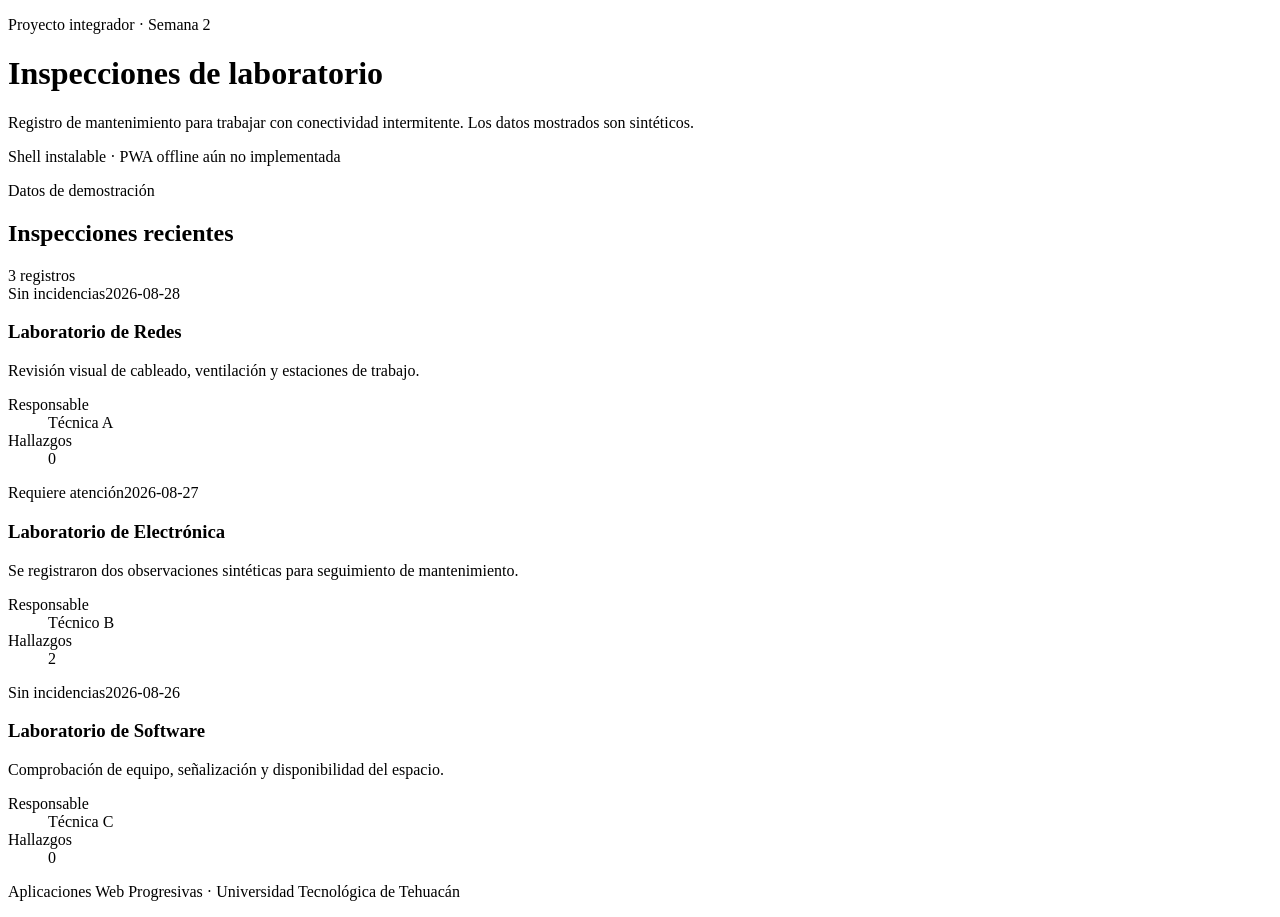
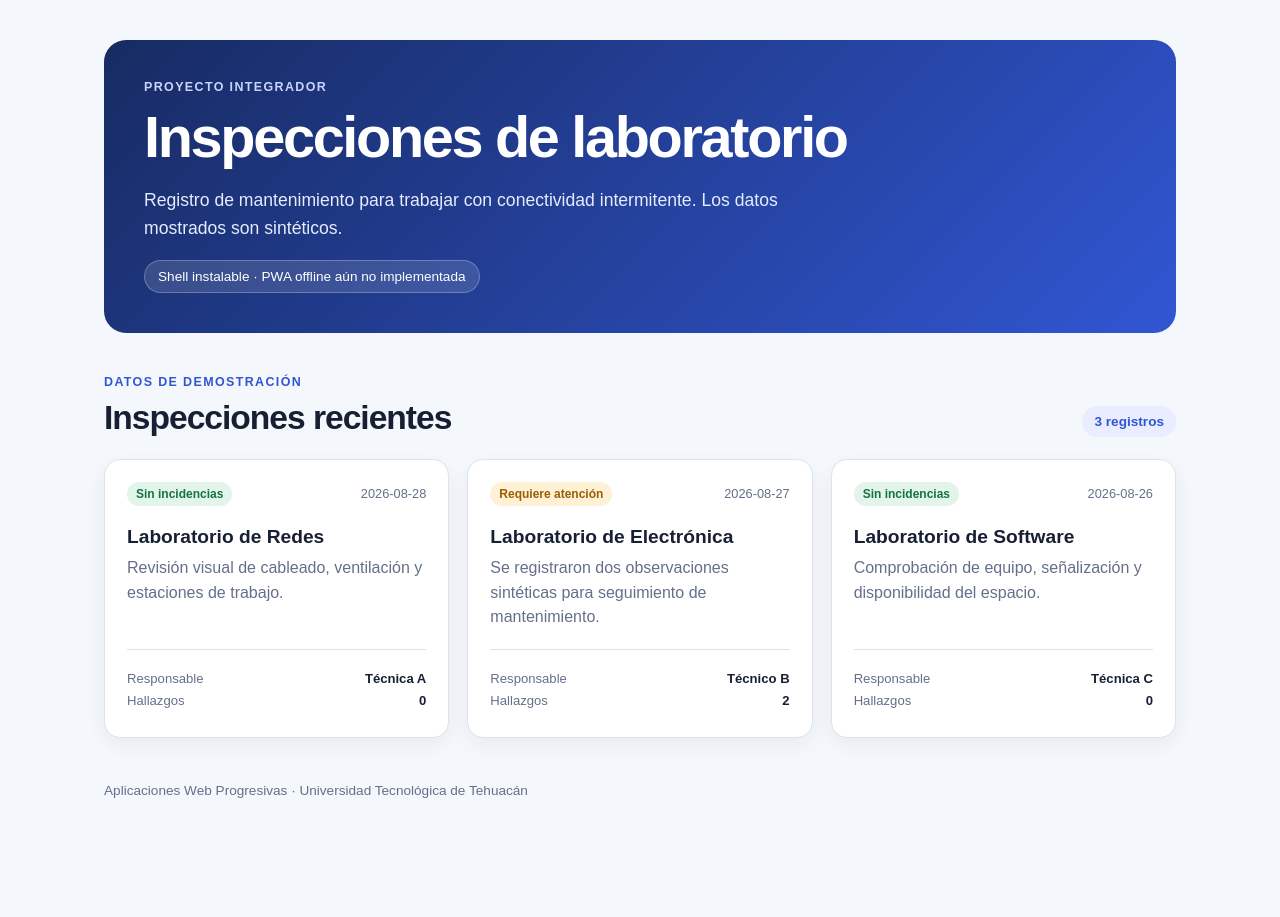
Before and after one commit to AbrahamMore/pwa-inspecciones-10b-e10, a Next.js app: page / in a window 1280 px wide. After the commit the page ends 835 px from the top, so only its background shows below. Built offline with nearby package versions, Linux system fonts and the light colour scheme.

Commit message:
fix: restaurar import de globals.css y actualizar texto del app-shell

```diff
--- a/src/app/layout.tsx
+++ b/src/app/layout.tsx
@@ -1,4 +1,5 @@
 import type { Metadata, Viewport } from "next";
+import "./globals.css";
 import { SwRegister } from "../components/sw-register";
 
 export const metadata: Metadata = {
--- a/src/components/app-shell.tsx
+++ b/src/components/app-shell.tsx
@@ -8,7 +8,7 @@ export function AppShell({ children }: AppShellProps) {
   return (
     <div className="page-shell">
       <header className="hero">
-        <p className="eyebrow">Proyecto integrador · Semana 2</p>
+        <p className="eyebrow">Proyecto integrador</p>
         <h1>Inspecciones de laboratorio</h1>
         <p className="lead">
           Registro de mantenimiento para trabajar con conectividad intermitente.
```
